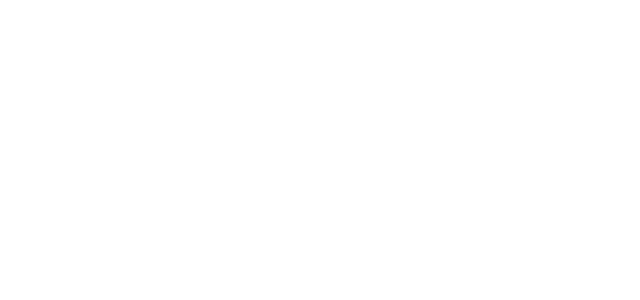
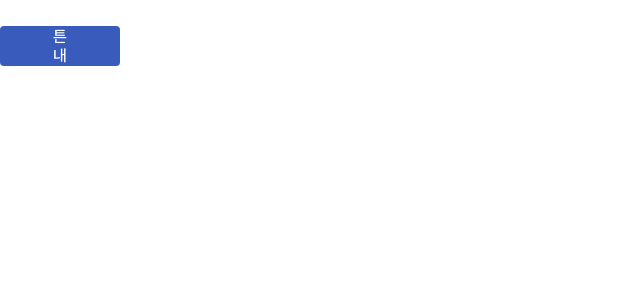
Before and after one commit to waieiches/SM-137-Frontend, a React (Vite) app: page / in a window 1280 px wide. Shown: the top 300 px of the page, without its empty margins (0-640 px from the left). Built offline with nearby package versions, Linux system fonts and the light colour scheme.

Commit message:
feat: 버튼 컴포넌트 리팩토링

```diff
--- a/src/App.tsx
+++ b/src/App.tsx
@@ -1,7 +1,13 @@
-import "./reset.css"
+import "./reset.css";
+import Button from "./components/button/Button";
 
 function App() {
-  return
+  return (
+    <div>
+      {}
+      <Button type="default" content="버튼 내용" />
+    </div>
+  );
 }
 
 export default App;
--- a/src/components/button/Button.tsx
+++ b/src/components/button/Button.tsx
@@ -1,33 +1,53 @@
 import styled from "@emotion/styled";
-//typeScript 정의
+import { buttonType } from "./ButtonType";
+
 interface ButtonProps {
-  width?: string; // Button 컴포넌트의 props 타입 정의
+  content?: string;
+  type: keyof typeof buttonType;
 }
-interface ButtonContainerProps {
-  width?: string; // width가 선택적 속성임을 정의
+
+interface StyleProps {
+  width: string;
+  height: string;
+  padding: string;
+  backGround: string;
+  hoverBackGround: string;
+  color: string;
+  borderRadius: string;
 }
-const ButtonContainer = styled.div<ButtonContainerProps>`
-  /*flex 줄 */
-  display: flex;
+
+const ButtonContainer = styled.button<StyleProps>`
+  width: ${(props: StyleProps) => props.width};
+  height: ${(props: StyleProps) => props.height};
+  background-color: ${(props: StyleProps) => props.backGround};
+  padding: ${(props: StyleProps) => props.padding};
+  border-radius: ${(props: StyleProps) => props.borderRadius};
+  display: inline-flex;
+  justify-content: center;
   align-items: center;
-  text-align: center;
-  gap: 1rem; //ButtonContainer 밑에 하위 컴포넌트가 2개일 경우
-  justify-content: center;
+  border: none;
+  cursor: pointer;
+  color: ${(props: StyleProps) => props.color};
 
-  width: ${(props) => props.width};
-  height: 100px; //컴포넌트의 특정 크기 - px
-  border-radius: 4px; //컴포넌트 라운딩 처리
-  background-color: var(--primary); // var() - index.css에 정의해둔 변수명
-`;
-const ButtonContents = styled.h2`
-  //h2 - 피그마 기준으로 Desktop - header2
-  color: white; // 폰트 색상
+  &:hover {
+    background-color: ${(props: StyleProps) => props.hoverBackGround};
+  }
 `;
 
-const Button = ({ width }: ButtonProps) => {
+const Button = ({ content = "버튼 내용", type = "default" }: ButtonProps) => {
+  const buttonStyle = buttonType[type];
+
   return (
-    <ButtonContainer width={width}>
-      <ButtonContents>hi</ButtonContents>
+    <ButtonContainer
+      width={buttonStyle.width}
+      height={buttonStyle.height}
+      padding={buttonStyle.padding}
+      backGround={buttonStyle.backGround}
+      hoverBackGround={buttonStyle.hoverBackGround}
+      borderRadius={buttonStyle.borderRadius}
+      color={buttonStyle.color}
+    >
+      {content}
     </ButtonContainer>
   );
 };
--- /dev/null
+++ b/src/components/button/ButtonType.ts
@@ -0,0 +1,56 @@
+export const buttonType = {
+  default: {
+    width: "7.5rem",
+    height: "2.5rem",
+    padding: "0.5rem 3rem",
+    backGround: "var(--light-primary)",
+    hoverBackGround: "var(--primary)",
+    color: "var(--white)",
+    borderRadius: "4px",
+  },
+  login: {
+    width: "6.25rem",
+    height: "7.6875rem",
+    padding: "0.5rem 3rem",
+    backGround: "var(--light-primary)",
+    hoverBackGround: "var(--primary)",
+    color: "var(--white)",
+    borderRadius: "4px",
+  },
+  previous: {
+    width: "7.5rem",
+    height: "2.5rem",
+    padding: "0.5rem 3rem",
+    backGround: "var(--gray2-subbtn)",
+    hoverBackGround: "var(--gray2-subbtn)",
+    color: "var(--gray5-lowText)",
+    borderRadius: "4px",
+  },
+  attachedFile: {
+    width: "6.25rem",
+    height: "2.1875rem",
+    padding: "0rem 0rem",
+    backGround: "var(--gray2-subbtn)",
+    hoverBackGround: "var(--gray2-subbtn)",
+    color: "var(--gray5-lowText)",
+    borderRadius: "4px",
+  },
+  register: {
+    width: "6.25rem",
+    height: "2.1875rem",
+    padding: "0rem 0rem",
+    backGround: "var(--light-primary)",
+    hoverBackGround: "var(--primary)",
+    color: "var(--white)",
+    borderRadius: "4px",
+  },
+  library: {
+    width: "9.5rem",
+    height: "3rem",
+    padding: "0.8125rem 1.1875rem",
+    backGround: "var(--white)",
+    hoverBackGround: "var(--white)",
+    color: "var(--gray5-lowText)",
+    borderRadius: "8px",
+  },
+} as const;
```
